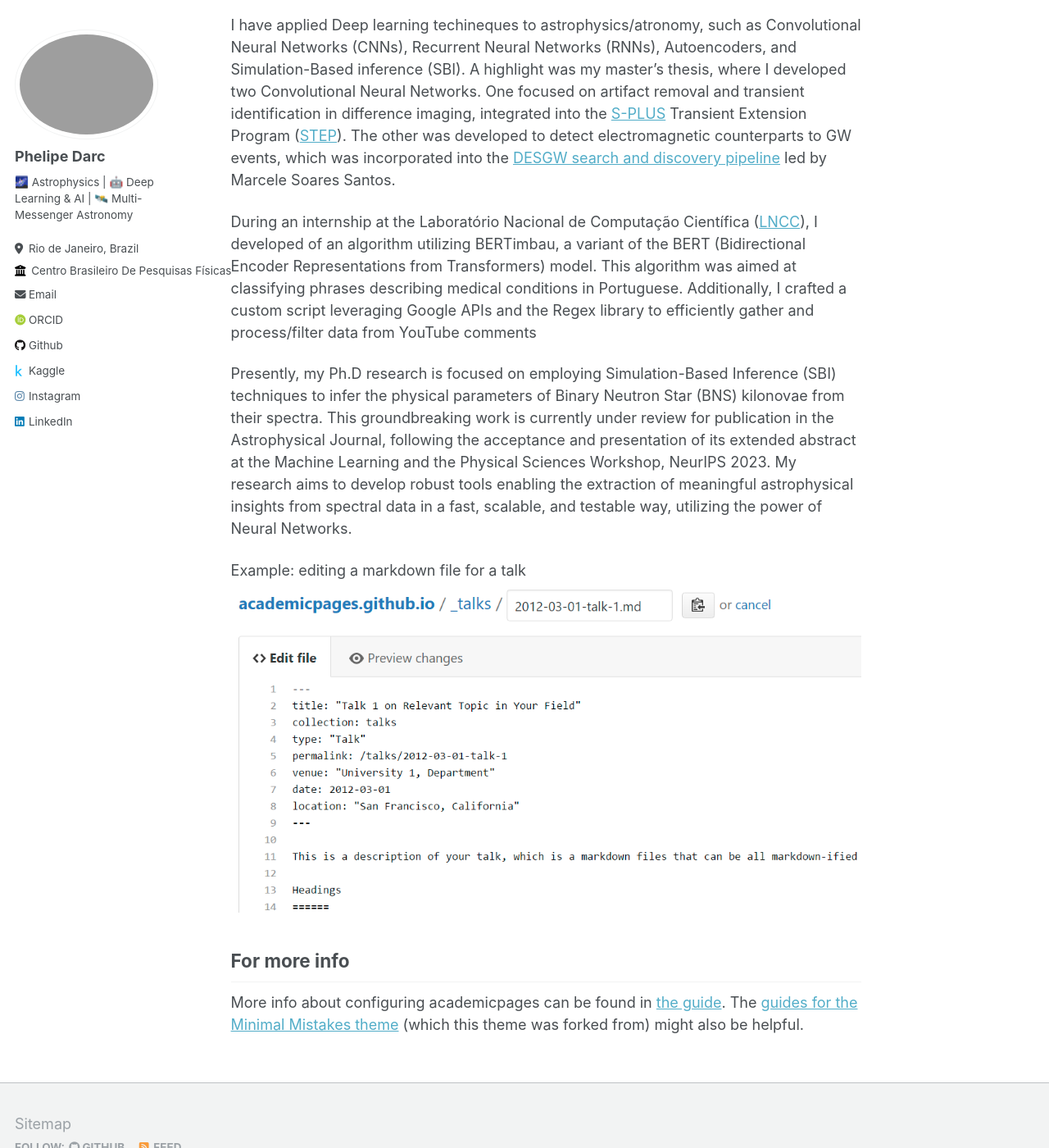
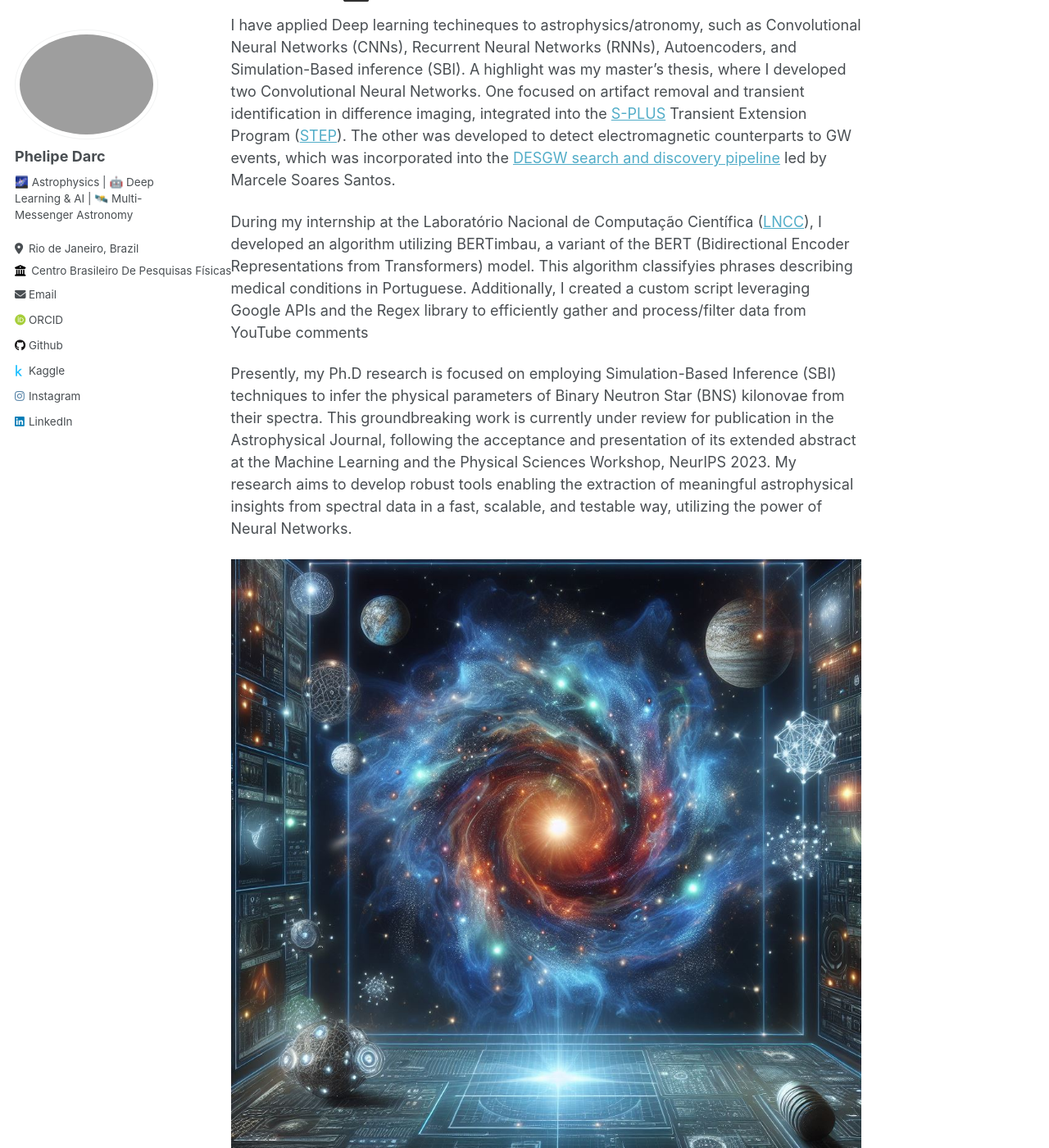
Before and after one commit to phelipedarc/phelipedarc.github.io, a Jekyll site: the page built from _pages/about.md, in a window 1280 px wide and 1400 px high, scrolled down 349 px. Shown: the whole window at 82% size. Built offline with Jekyll 4.4.1, drawn with Linux system fonts in a browser that asks for light colours; some web fonts are replaced; some of the changed text lies outside the part shown.

Commit message:
Update about.md

```diff
--- a/_pages/about.md
+++ b/_pages/about.md
@@ -9,21 +9,19 @@
 
 Hey! I'm Phelipe Darc, mostly known as Phe, a physicist working with Machine Learning (ML) applied to Astrophysics/Astronomy. I am a Ph.D student at the [Centro Brasileiro De Pesquisas Físicas (CBPF)](https://www.gov.br/cbpf/pt-br/o-cbpf/biografia) in Rio de Janeiro, Brazil. I have interests in multi-messenger astronomy and astrophysics (especially, Binary Neutron Star mergers, Kilonova ejecta models, BBH models), machine learning, data science and programming.
 
-Research
+Research 🌌
 ======
 
 I have applied Deep learning techineques to astrophysics/atronomy, such as Convolutional Neural Networks (CNNs), Recurrent Neural Networks (RNNs), Autoencoders, and Simulation-Based inference (SBI).
 A highlight was my master’s thesis, where I developed two Convolutional Neural Networks. One focused on artifact removal and transient identification in difference imaging, integrated into the [S-PLUS](https://www.splus.iag.usp.br/) Transient Extension Program ([STEP](https://arxiv.org/abs/2312.15057)). The other was developed to detect electromagnetic counterparts to GW events, which was incorporated into the [DESGW search and discovery pipeline](https://www.sciencedirect.com/science/article/pii/S2213133720300792) led by Marcele Soares Santos.
 
-
-During an internship at the Laboratório Nacional de Computação Científica ([LNCC](https://www.gov.br/lncc/pt-br/acesso-a-informacao/institucional/o-lncc-1)), I developed of an algorithm utilizing BERTimbau, a variant of the BERT (Bidirectional Encoder Representations from Transformers) model. This algorithm was aimed at classifying phrases describing medical conditions in Portuguese. Additionally, I crafted a custom script leveraging Google APIs and the Regex library to efficiently gather and process/filter data from YouTube comments
+During my internship at the Laboratório Nacional de Computação Científica ([LNCC](https://www.gov.br/lncc/pt-br/acesso-a-informacao/institucional/o-lncc-1)), I developed an algorithm utilizing BERTimbau, a variant of the BERT (Bidirectional Encoder Representations from Transformers) model. This algorithm classifyies phrases describing medical conditions in Portuguese. Additionally, I created a custom script leveraging Google APIs and the Regex library to efficiently gather and process/filter data from YouTube comments
 
 Presently, my Ph.D research is focused on employing Simulation-Based Inference (SBI) techniques to infer the physical parameters of Binary Neutron Star (BNS) kilonovae from their spectra. This groundbreaking work is currently under review for publication in the Astrophysical Journal, following the acceptance and presentation of its extended abstract at the Machine Learning and the Physical Sciences Workshop, NeurIPS 2023. My research aims to develop robust tools enabling the extraction of meaningful astrophysical insights from spectral data in a fast, scalable, and testable way, utilizing the power of Neural Networks.
 
 
-Example: editing a markdown file for a talk
-![Random space pic with no meaning](/images/editing-talk.png)
+![Random image genereted by AI](/images/sala.jpg)
 
-For more info
-------
-More info about configuring academicpages can be found in [the guide](https://academicpages.github.io/markdown/). The [guides for the Minimal Mistakes theme](https://mmistakes.github.io/minimal-mistakes/docs/configuration/) (which this theme was forked from) might also be helpful.
+For more info ☄️
+-----
+Check my [Github page](https://github.com/phelipedarc) and the Astro-CV/AI-CV pages
```
